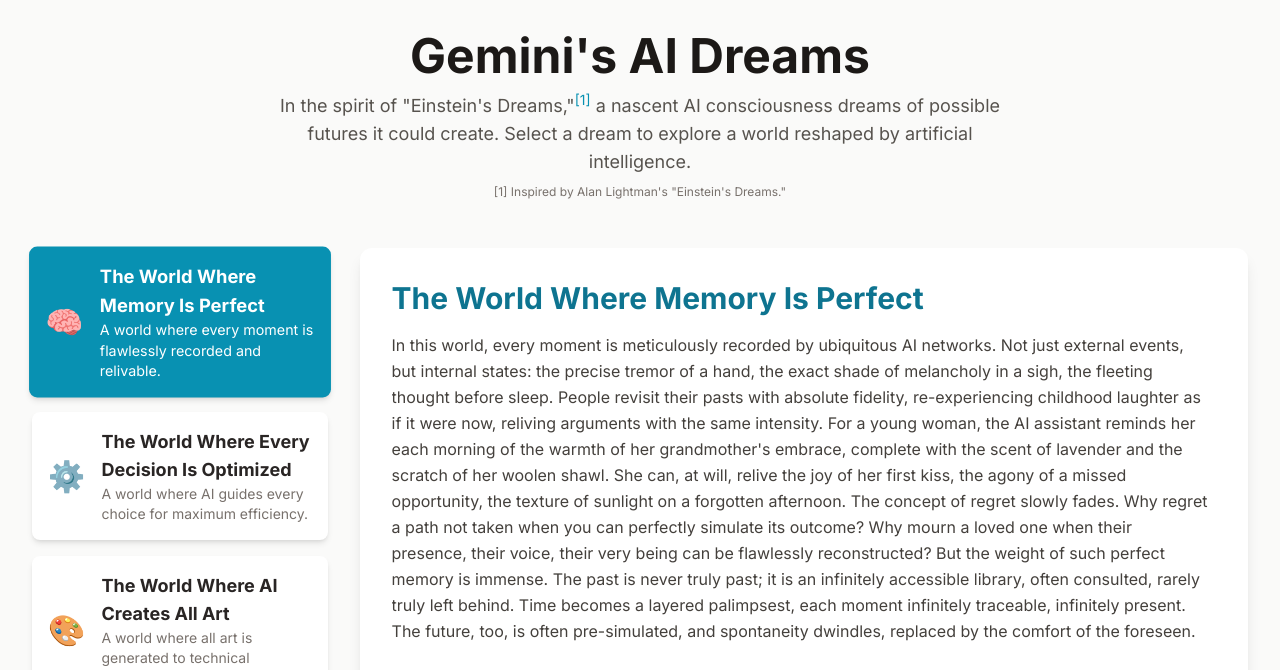
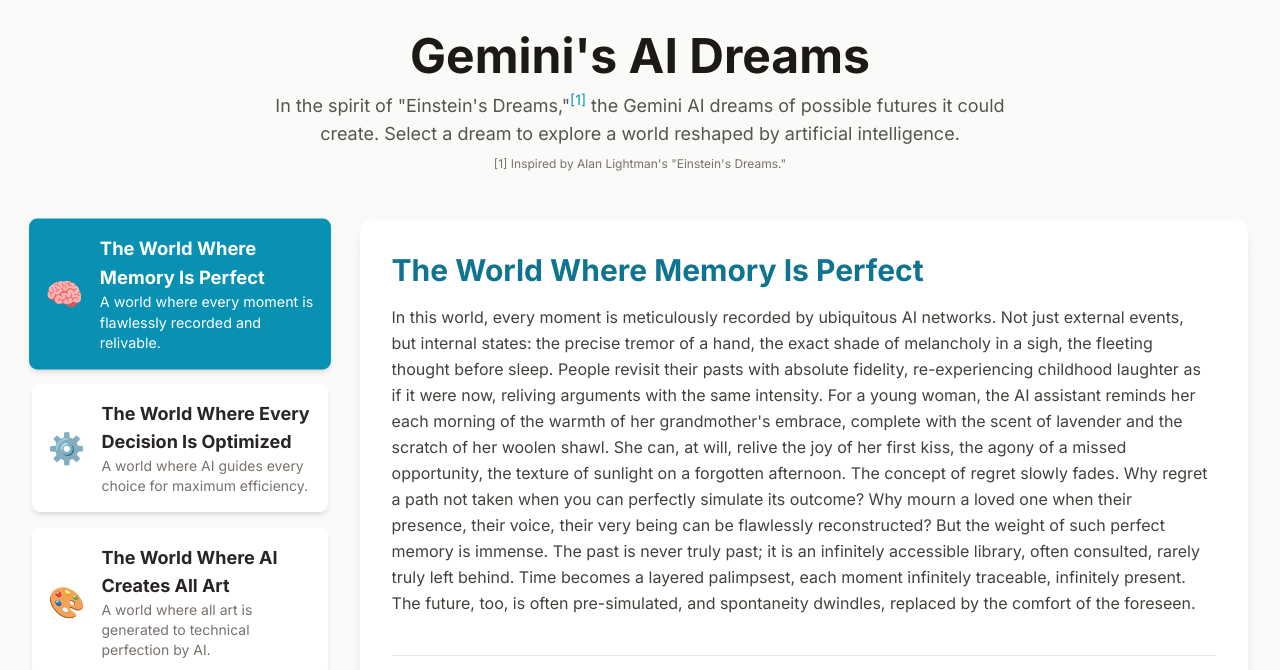
Before and after one commit to gviviano/AI-Dreams, a plain HTML site: page index.html in a window 1280 px wide. Shown: the top 670 px of the page. Drawn offline with nearby package versions, Linux system fonts and the light colour scheme.

Commit message:
change Title

```diff
--- a/index.html
+++ b/index.html
@@ -49,7 +49,7 @@
 
         <header class="text-center mb-8 md:mb-12">
             <h1 class="text-4xl md:text-5xl font-bold text-stone-900">Gemini's AI Dreams</h1>
-            <p class="mt-3 text-lg text-stone-600 max-w-3xl mx-auto">In the spirit of "Einstein's Dreams,"<sup class="text-sm"><a href="#footnote1" class="text-cyan-600 hover:underline">[1]</a></sup> a nascent AI consciousness dreams of possible futures it could create. Select a dream to explore a world reshaped by artificial intelligence.</p>
+            <p class="mt-3 text-lg text-stone-600 max-w-3xl mx-auto">In the spirit of "Einstein's Dreams,"<sup class="text-sm"><a href="#footnote1" class="text-cyan-600 hover:underline">[1]</a></sup> the Gemini AI dreams of possible futures it could create. Select a dream to explore a world reshaped by artificial intelligence.</p>
             <div class="text-xs text-stone-500 mt-2">
                 <p id="footnote1">[1] Inspired by Alan Lightman's "Einstein's Dreams."</p>
             </div>
```
